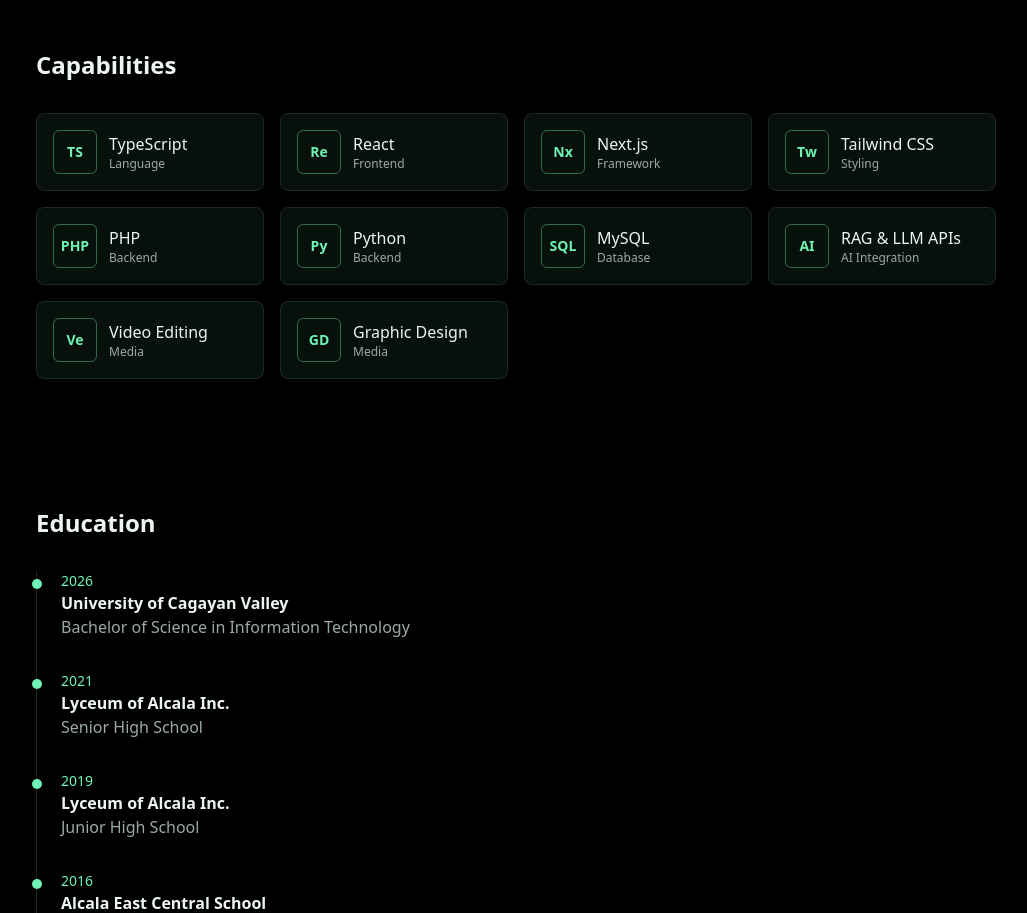
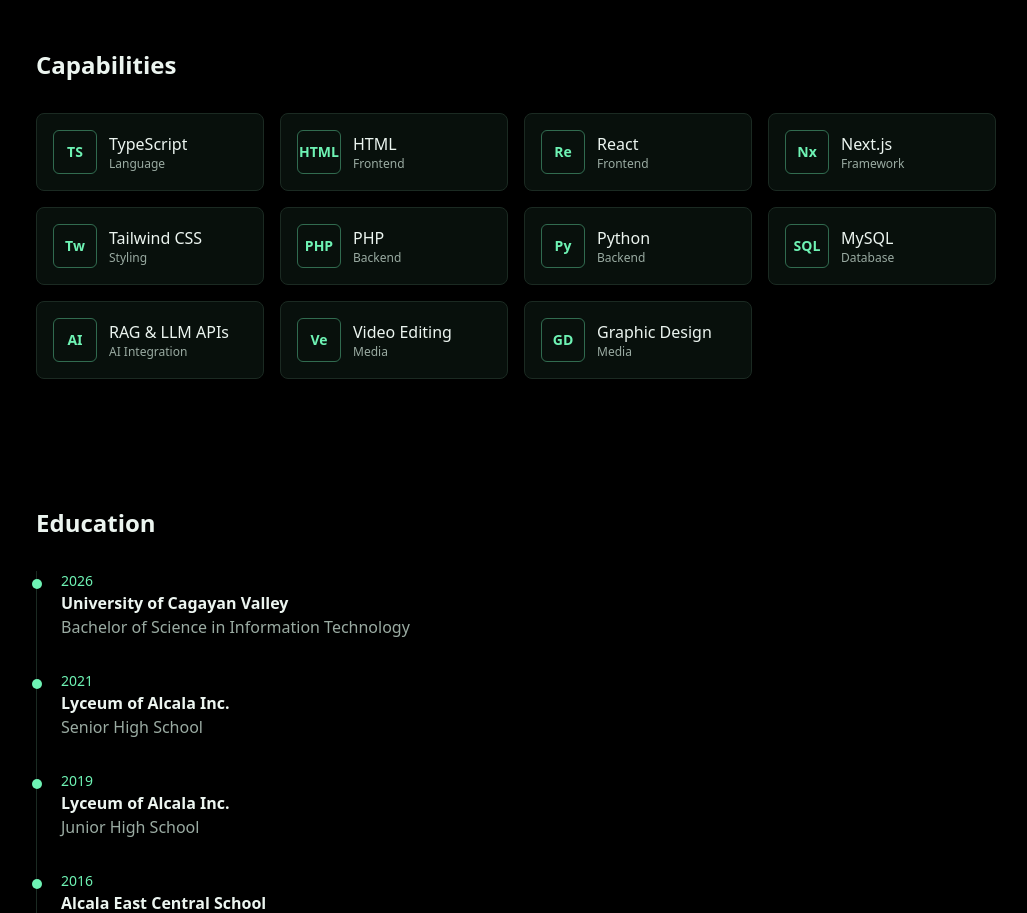
Before and after one commit to Cream101/zedIT, a Next.js app: page / in a window 1280 px wide. Shown: the part 3380-4293 px from the top of the page, without its empty margins (124-1151 px from the left). Built offline with nearby package versions, Linux system fonts and the light colour scheme.

Commit message:
capabilities

```diff
--- a/src/data/capabilities.ts
+++ b/src/data/capabilities.ts
@@ -2,6 +2,7 @@ export type Capability = { name: string; icon: string; label: string };
 
 export const capabilities: Capability[] = [
   { name: "TypeScript", icon: "TS", label: "Language" },
+  { name: "HTML", icon: "HTML", label: "Frontend" },
   { name: "React", icon: "Re", label: "Frontend" },
   { name: "Next.js", icon: "Nx", label: "Framework" },
   { name: "Tailwind CSS", icon: "Tw", label: "Styling" },
```
